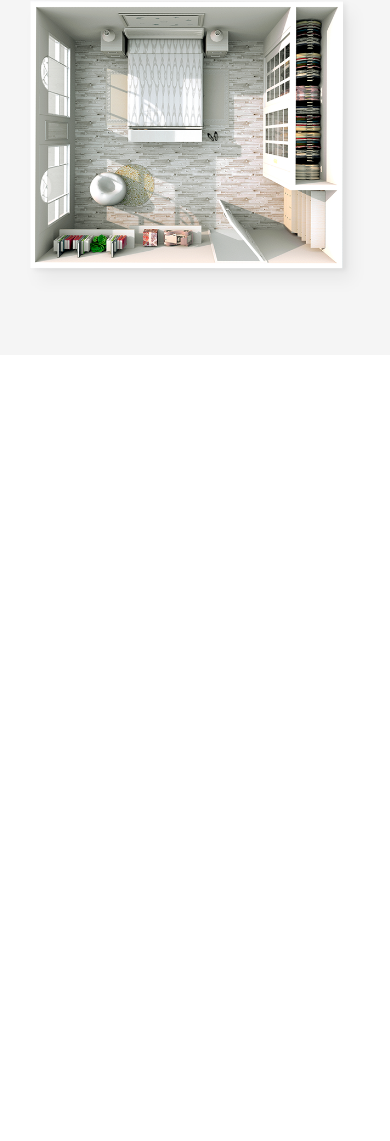
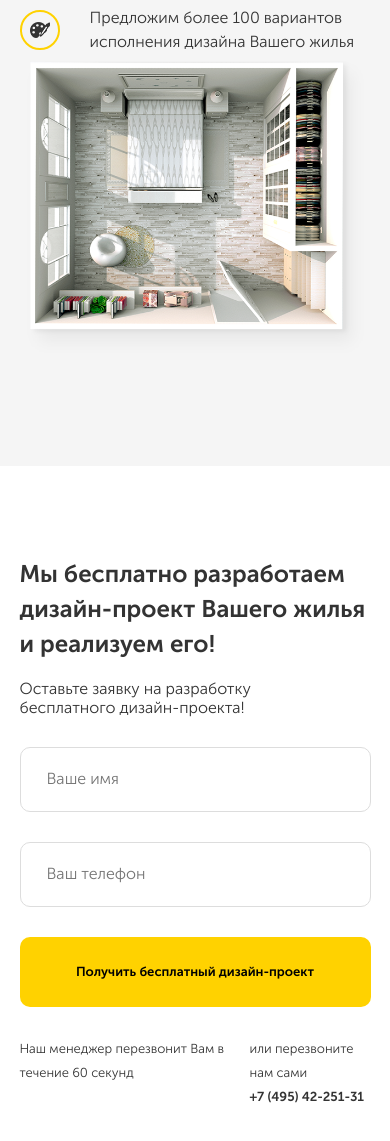
Before and after one commit to fenix1851/repair, a plain HTML site: page index.html in a window 390 px wide. Shown: the part 731-1872 px from the top of the page. Before the commit the page ends 1086 px from the top, so only its background shows below. Drawn offline with Linux system fonts and the light colour scheme.

Commit message:
offer add

```diff
--- a/index.html
+++ b/index.html
@@ -81,6 +81,33 @@
             <!-- /.container -->
         </section>
         <!-- /.hero -->
+        <section class="offer section">
+            <div class="container">
+                <div class="offer-block">
+                    <h3 class="section-title">Мы бесплатно разработаем дизайн-проект Вашего жилья и реализуем его!</h3>
+                    <!-- /.section-title -->
+                    <span class="section-subtitle">Оставьте заявку на разработку бесплатного дизайн-проекта!</span>
+                    <!-- /.section-subtitle -->
+                    <form action="form" class="input-form">
+                        <input type="text" class="input-form__input" placeholder="Ваше имя">
+                        <input type="text" class="input-form__input" placeholder="Ваш телефон">
+                    </form>
+                    <!-- /.input-form -->
+                    <button class="button offer__button">Получить бесплатный дизайн-проект</button>
+                    <!-- /.button offer__button -->
+                    <div class="offer-contacts">
+                        <div class="offer-contacts__answer">Наш менеджер перезвонит Вам в течение 60 секунд</div>
+                        <!-- /.offer-contacts__answer -->
+                        <div class="offer-contacts__telephone"><span>или перезвоните нам сами</span><a href="tel:+7 (495) 42-251-31">+7 (495) 42-251-31</a></div>
+                        <!-- /.offer-contacts__telephone -->
+                    </div>
+                    <!-- /.offer-contacts -->
+                </div>
+                <!-- /.offer-block -->
+            </div>
+            <!-- /.container -->
+        </section>
+        <!-- /.offer -->
     </main>
 
 </body>
--- a/src/sass/_colors.sass
+++ b/src/sass/_colors.sass
@@ -1,3 +1,4 @@
 $main-color: #ffd200
 $a-color: #333333
 $light-color: #f5f5f5
+$border-color: #dddddd
--- a/src/sass/_info.sass
+++ b/src/sass/_info.sass
@@ -1,5 +1,12 @@
+*
+    box-sizing: border-box
+
 body
     +light
+    color: $a-color
+
+.section
+    padding: 90px 0
 
 .container
     width: 1170px
@@ -31,3 +38,6 @@ img
     font-weight: 400
     font-size: 13px
     border-radius: 10px
+    transition: .3s linear
+    &:hover
+        background-color: lighten($main-color,20% )
--- a/src/sass/blocks/_hero.sass
+++ b/src/sass/blocks/_hero.sass
@@ -10,10 +10,11 @@
 
 .hero
     background-color: $light-color
+    padding-top: 90px
+    padding-bottom: 50px
     &-block
         display: flex
         justify-content: space-between
-        padding: 90px 0 90px
 
     &-image
         width: 50%
@@ -23,6 +24,7 @@
     &-text
         width: 50%
         &__title
+            +bold
             margin: 0
             font-weight: 700
             font-size: 41px
@@ -50,6 +52,8 @@
             display: flex
             align-items: center
             margin-bottom: 25px
+            &:last-child
+                margin-bottom: 0
         &__text
             line-height: 24px
 @media ( max-width: 768px )
@@ -70,6 +74,8 @@
         &-list
             &__item
                 margin-bottom: 13px
+                &:last-child
+                    margin-bottom: 40px
             &__image
                 margin-right: 15px
             &__text
--- /dev/null
+++ b/src/sass/blocks/_offer.sass
@@ -0,0 +1,112 @@
+.offer
+    background: url('../img/offer-img/offer.jpg') no-repeat
+    background-size: contain
+    background-position: center right
+    position: relative
+    &:before
+        content: ''
+        position: absolute
+        width: 50%
+        height: 100%
+        top: 0
+        left: 0
+        background-color: white
+    &-block
+        width: 50%
+        padding-right: 92px
+        position: relative
+        margin: 0
+    &__button
+        width: 100%
+        font-size: 16px
+        +bold
+        height: 70px
+        line-height: 18px
+        margin-bottom: 30px
+    &-contacts
+        width: 100%
+        display: flex
+        justify-content: space-between
+        font-size: 15px
+        line-height: 24px
+        &__answer
+            max-width: 230px
+        &__telephone
+            font-size: 15px
+            span
+                display: block
+            a
+                text-decoration: none
+                color: $a-color
+                +bold
+.section
+    &-title
+        max-width: 350px
+        +bold
+        font-size: 24px
+        line-height: 35px
+        margin: 0
+    &-subtitle
+        display: inline-block
+        max-width: 240px
+        font-size: 16px
+        margin: 19px 0 30px 0
+.input-form
+    &__input
+        padding: 26px 26px
+        width: 240px
+        max-height: 65px
+        margin-bottom: 30px
+        border: solid 1px $border-color
+        border-radius: 10px
+        &:first-child
+            margin-right: 9px
+        &:focus
+            outline: none
+            border-color: $main-color
+
+@media ( max-width: 1200px )
+    .input-form
+        &__input
+            width: 100%
+    .offer
+        background-size: cover
+        &-contacts
+            font-size: 13px
+            &__telephone
+                font-size: 13px
+
+@media ( max-width: 989px )
+    .offer
+        &__button
+            font-size: 13px
+
+@media ( max-width: 768px )
+    .section
+    &-title
+        max-width: 100%
+    .offer
+        background: none
+        &-block
+            width: 100%
+            padding: 0
+
+@media ( max-width: 320px )
+    .section
+    &-title
+        font-size: 18px
+        line-height: 1.4
+        letter-spacing: normal
+        +bold
+    &-subtitle
+        font-size: 14px
+    .offer
+        background: none
+        &-block
+            width: 100%
+            padding-right: 0
+        &__button
+            font-size: 14px
+            padding: 19px 62px
+        &-contacts
+            display: block
--- a/src/sass/style.sass
+++ b/src/sass/style.sass
@@ -3,3 +3,4 @@
 @import 'info'
 @import 'blocks/navbar'
 @import 'blocks/hero'
+@import 'blocks/offer'
```
Also changed, not shown: src/css/style.css, src/img/offer-img/offer.jpg (added).
